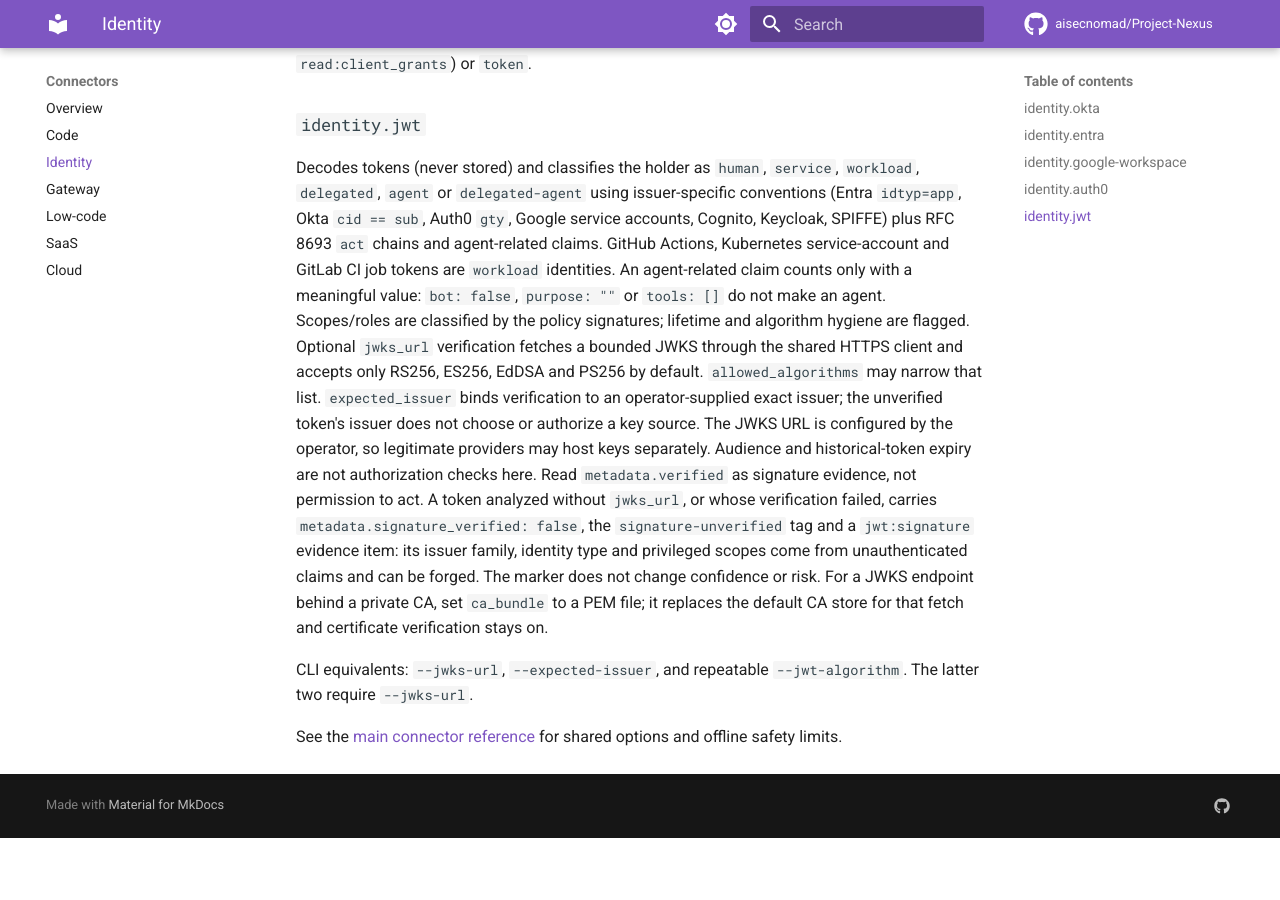
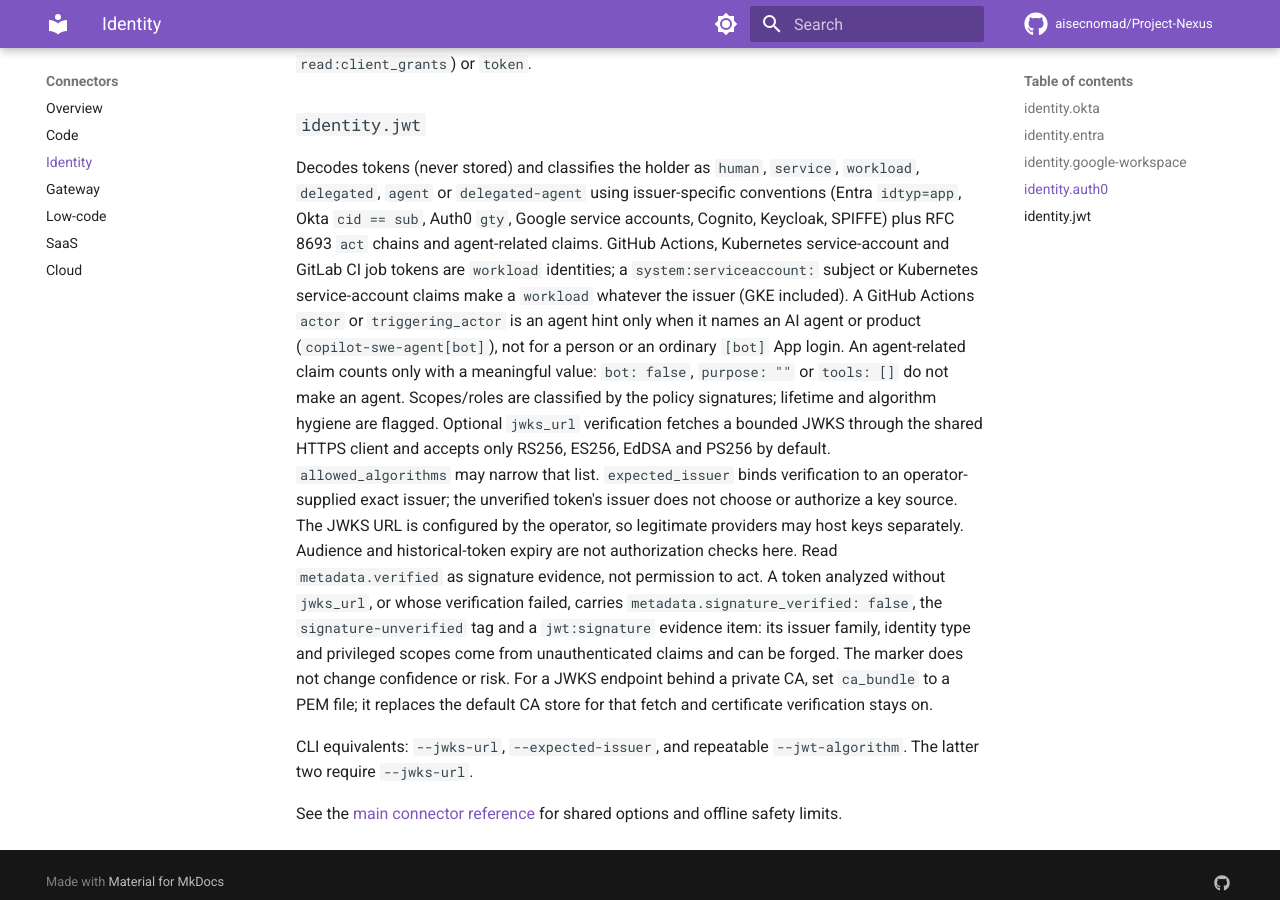
Before and after one commit to aisecnomad/Project-Nexus, an MkDocs documentation site: the page built from docs/connectors/identity.md, in a window 1280 px wide and 900 px high, scrolled down 1483 px. Built offline with MkDocs 1.6.1 and Material for MkDocs 9.7.7, drawn with Linux system fonts in a browser that asks for light colours; comment, search, counter and statistics services are not loaded; before the commit the page ends 2321 px from its top, so only the background shows below that.

Commit message:
Document the connector and plugin fixes of this branch
- A plugin or connector raising SystemExit or another non-KeyboardInterrupt
  BaseException at import, class verification, an engine hook or
  collection is an incomplete connector with a report; KeyboardInterrupt
  still ends the scan (CHANGELOG, architecture.md hook table).
- identity.jwt: Kubernetes service-account tokens are workloads for any
  issuer, and a GitHub Actions actor counts as an agent hint only when it
  names an AI agent or product (CHANGELOG, connectors/identity.md); a
  relative ca_bundle resolves beside the configuration file (CHANGELOG,
  production.md).
- gateway.logs keeps Cloudflare Workers AI inference paths as LLM traffic
  (CHANGELOG, signatures.md).
- lowcode.zapier skips all-blank CSV rows (connectors/lowcode.md).

Co-Authored-By: Claude Opus 5.5 <noreply@anthropic.com>
Claude-Session: https://claude.ai/code/session_01LGKG97BqEyAYCbY5tWUtBs
Signed-off-by: Claude <noreply@anthropic.com>

```diff
--- a/docs/connectors/identity.md
+++ b/docs/connectors/identity.md
@@ -59,7 +59,11 @@ Decodes tokens (never stored) and classifies the holder as `human`, `service`,
 conventions (Entra `idtyp=app`, Okta `cid == sub`, Auth0 `gty`, Google service
 accounts, Cognito, Keycloak, SPIFFE) plus RFC 8693 `act` chains and
 agent-related claims. GitHub Actions, Kubernetes service-account and GitLab CI
-job tokens are `workload` identities. An agent-related claim counts only with a
+job tokens are `workload` identities; a `system:serviceaccount:` subject or
+Kubernetes service-account claims make a `workload` whatever the issuer (GKE
+included). A GitHub Actions `actor` or `triggering_actor` is an agent hint only
+when it names an AI agent or product (`copilot-swe-agent[bot]`), not for a
+person or an ordinary `[bot]` App login. An agent-related claim counts only with a
 meaningful value: `bot: false`, `purpose: ""` or `tools: []` do not make an
 agent. Scopes/roles are classified by the policy signatures;
 lifetime and algorithm hygiene are flagged. Optional `jwks_url` verification
```
Also changed, not shown: CHANGELOG.md (+14 -6 lines), docs/architecture.md (+2 -2 lines), docs/connectors/lowcode.md (+2 -1 lines), docs/production.md (+5 -3 lines), docs/signatures.md (+2 -0 lines).
